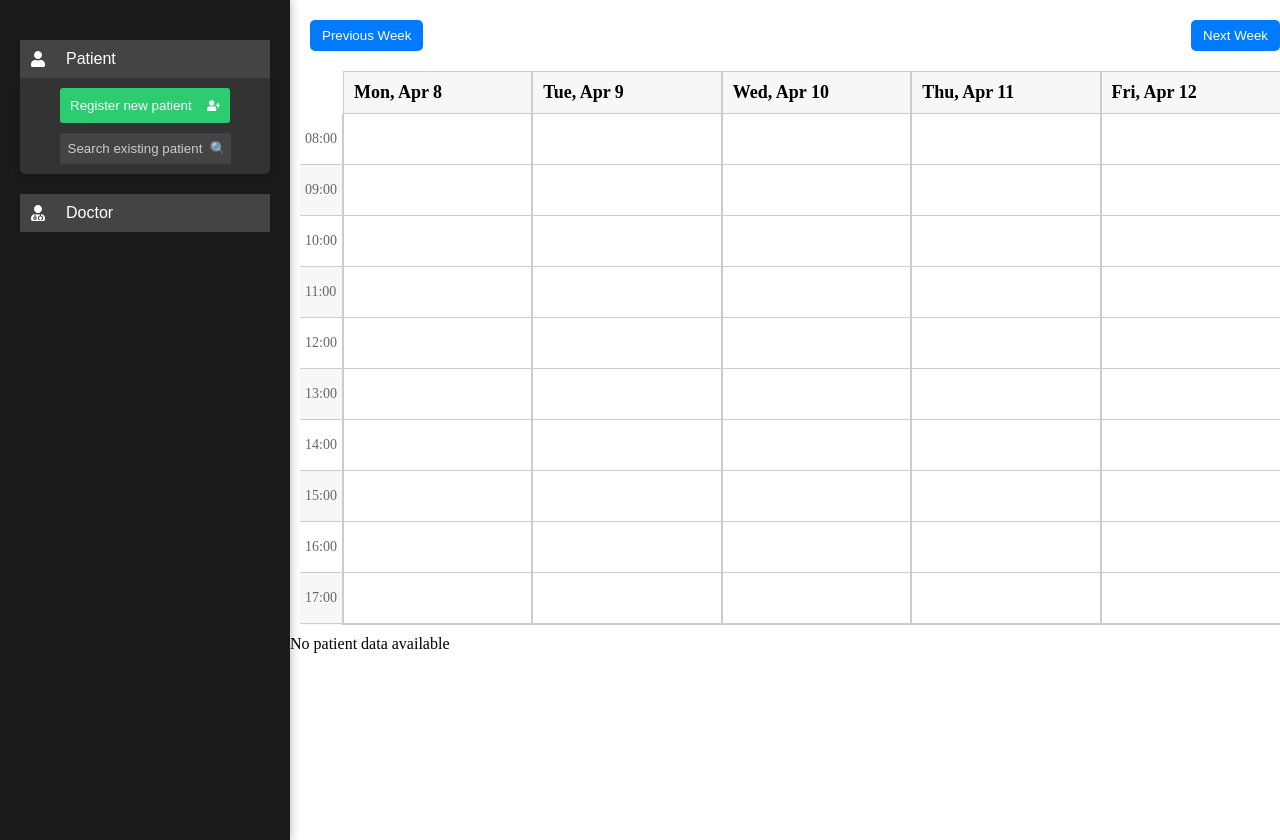
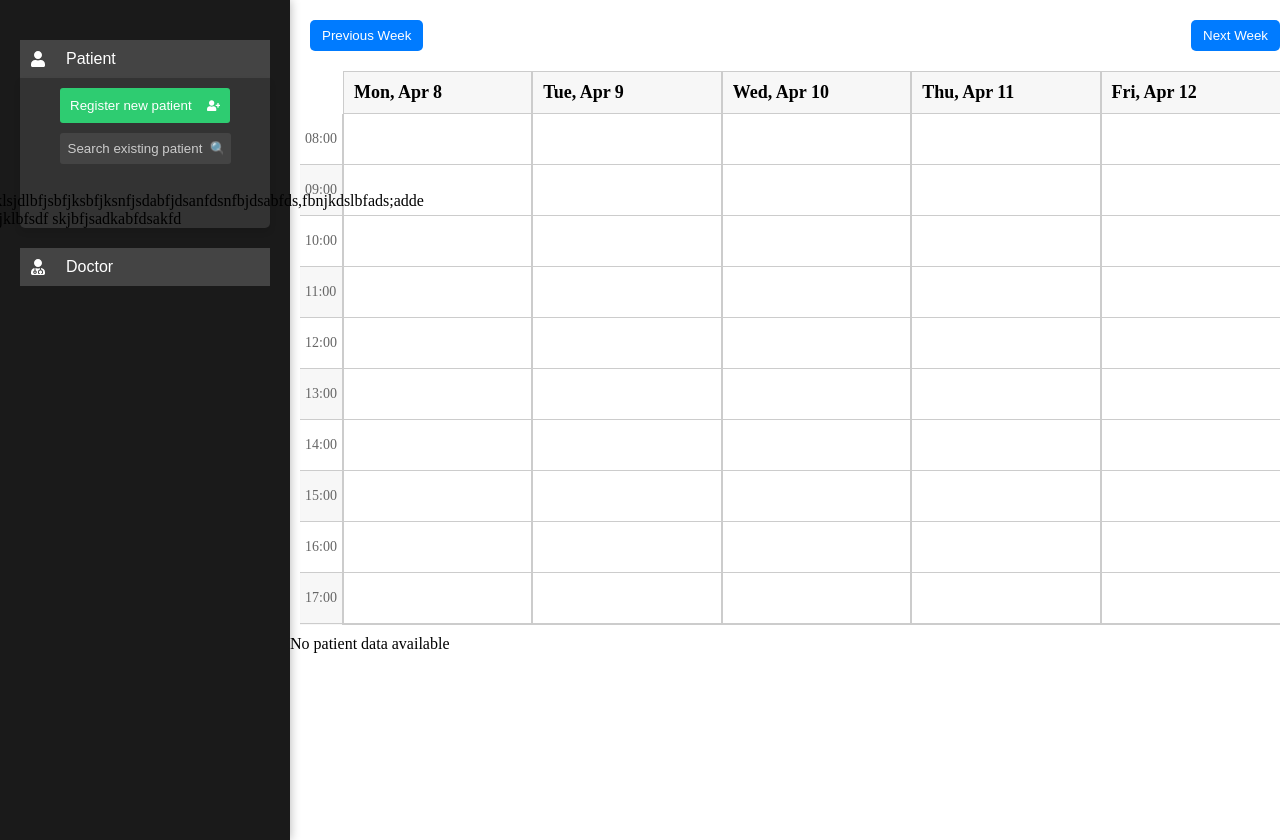
Before and after one commit to raja-omar/MediSync, a React (Vite) app in the folder appointment-management-system/: page / in a window 1280 px wide. Both pictures are taken after a click on the button "Patient". Built offline with nearby package versions, Linux system fonts and the light colour scheme.

Commit message:
made a basic patient card

```diff
--- a/appointment-management-system/src/components/Sidebar.jsx
+++ b/appointment-management-system/src/components/Sidebar.jsx
@@ -1,12 +1,14 @@
-import React, { useState } from 'react';
-import { FaUser, FaUserMd, FaSearch, FaUserPlus } from 'react-icons/fa';
-import PatientRegistrationDialog from './PatientRegistrationForm';
-import '../styles/SidebarStyles.css';
+import React, { useState, useEffect } from "react";
+// import PatientCard from "./PatientCard";
+import { FaUser, FaUserMd, FaSearch, FaUserPlus } from "react-icons/fa";
+import PatientRegistrationDialog from "./PatientRegistrationForm";
+import "../styles/SidebarStyles.css";
 
-const Sidebar = ({ setPatientData }) => {
+const Sidebar = ({ patientData, setPatientData }) => {
   const [showDialog, setShowDialog] = useState(false);
   const [patientDropdownVisible, setPatientDropdownVisible] = useState(false);
   const [doctorDropdownVisible, setDoctorDropdownVisible] = useState(false);
+  // const [searchResults, setSearchResults] = useState([]);
 
   const togglePatientDropdown = () => {
     setPatientDropdownVisible(!patientDropdownVisible);
@@ -32,8 +34,30 @@ const Sidebar = ({ setPatientData }) => {
 
   const handleFormSubmit = (formData) => {
     setPatientData(formData);
+    localStorage.setItem("Patient Data: ", JSON.stringify(formData));
     setShowDialog(false);
   };
+
+  useEffect(() => {
+    // This block will run when newPatientRegistered changes
+    if (patientData) {
+      // Additional logic to handle the effect of a new patient registration
+      console.log("New patient registered!");
+      // You can perform any additional actions here
+      // ...
+
+      // Reset the flag after handling the effect
+      // setNewPatientRegistered(false);
+    }
+  }, [patientData]);
+
+  // const handleSearch = (searchTerm) => {
+  //   const patients = JSON.parse(localStorage.getItem("patientData")) || [];
+  //   const results = patients.filter((patient) =>
+  //     patient.firstName.includes(searchTerm)
+  //   );
+  //   setSearchResults(results);
+  // };
 
   return (
     <div className="sidebar">
@@ -42,7 +66,7 @@ const Sidebar = ({ setPatientData }) => {
           <FaUser /> Patient
         </button>
         <div
-          className={`dropdown-content ${patientDropdownVisible ? 'open' : ''}`}
+          className={`dropdown-content ${patientDropdownVisible ? "open" : ""}`}
         >
           <button
             className="dropdown-item register-patient"
@@ -55,8 +79,33 @@ const Sidebar = ({ setPatientData }) => {
               type="text"
               placeholder="Search existing patient  &#x1F50D; "
               className="search-input"
+              // onChange={(e) => handleSearch(e.target.value)}
             />
           </div>
+          <div>
+            {patientData ? (
+              <div>
+                <div className="patient-card">
+                  <h2>
+                    {patientData.firstName} {patientData.lastName}
+                  </h2>
+                  {/* Add more patient details here */}
+                </div>
+              </div>
+            ) : (
+              <p>
+                lorem ipsum
+                khwksdflksnfkl;dsjfklsjdlbfjsbfjksbfjksnfjsdabfjdsanfdsnfbjdsabfds,fbnjkdslbfads;adde
+                jksfdbjksabfsjkdabfsjklbfsdf skjbfjsadkabfdsakfd
+              </p>
+            )}
+          </div>
+
+          {/* <div>
+            {searchResults.map((patient) => (
+              <PatientCard key={patient.id} patient={patient} />
+            ))}
+          </div> */}
         </div>
       </div>
       <div className="dropdown">
@@ -64,7 +113,7 @@ const Sidebar = ({ setPatientData }) => {
           <FaUserMd /> Doctor
         </button>
         <div
-          className={`dropdown-content ${doctorDropdownVisible ? 'open' : ''}`}
+          className={`dropdown-content ${doctorDropdownVisible ? "open" : ""}`}
         >
           <div className="search-container">
             <FaSearch className="search-icon" />
--- a/appointment-management-system/src/pages/App.jsx
+++ b/appointment-management-system/src/pages/App.jsx
@@ -1,15 +1,19 @@
-import React, { useState } from 'react';
-import Sidebar from '../components/Sidebar';
-import MainSection from '../components/MainSection';
-import '../styles/App.css';
+import React, { useState } from "react";
+import Sidebar from "../components/Sidebar";
+import MainSection from "../components/MainSection";
+import "../styles/App.css";
 
 function App() {
   const [patientData, setPatientData] = useState(null);
 
   return (
     <div className="app-container">
-        <Sidebar className="sdebar" setPatientData={setPatientData} />
-        <MainSection className="main-section" patientData={patientData} />
+      <Sidebar
+        className="sdebar"
+        setPatientData={setPatientData}
+        patientData={patientData}
+      />
+      <MainSection className="main-section" patientData={patientData} />
     </div>
   );
 }
```
Also changed, not shown: appointment-management-system/src/components/PatientCard.jsx (+19 -8 lines).
